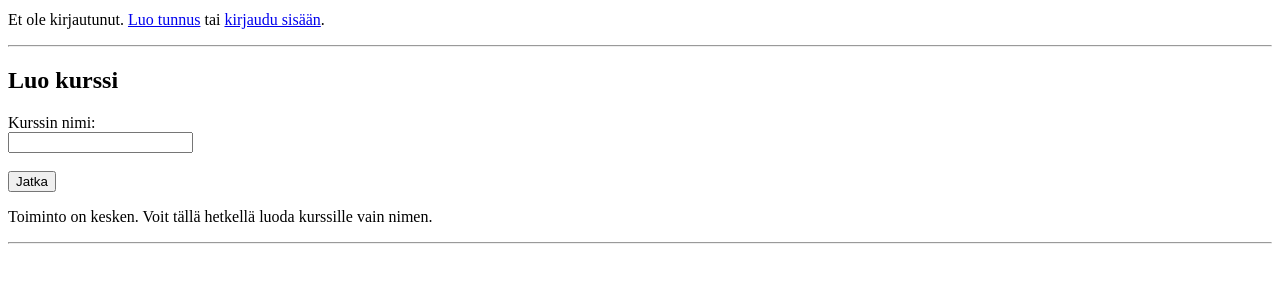
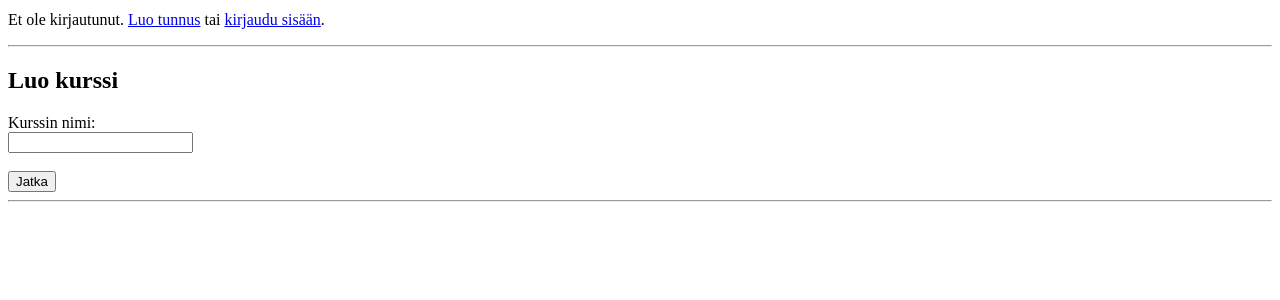
Before and after one commit to kaahy/tsoha-opetussovellus, a Flask app: template templates/add_course.html in a window 1280 px wide. Shown: the part 157-457 px from the top of the page. Run offline with Flask 3, Linux system fonts and the light colour scheme; the template is opened without the code that fills it, so the values that code supplies are empty.

Commit message:
Remove old info

```diff
--- a/templates/add_course.html
+++ b/templates/add_course.html
@@ -7,5 +7,4 @@ Kurssin nimi:<br>
 <input type="text" name="course_name"><br><br>
 <input type="submit" value="Jatka">
 </form>
-<p>Toiminto on kesken. Voit tällä hetkellä luoda kurssille vain nimen.</p>
 {% endblock %}
```
